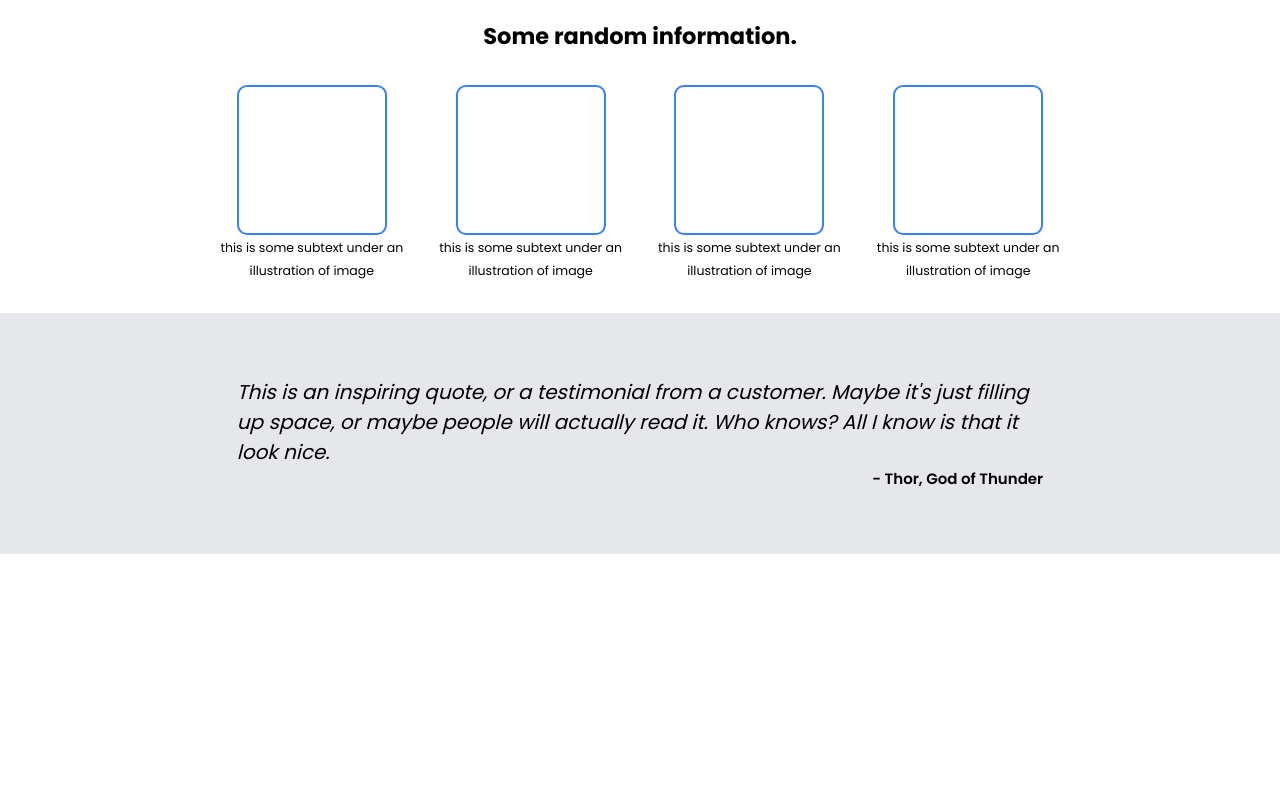
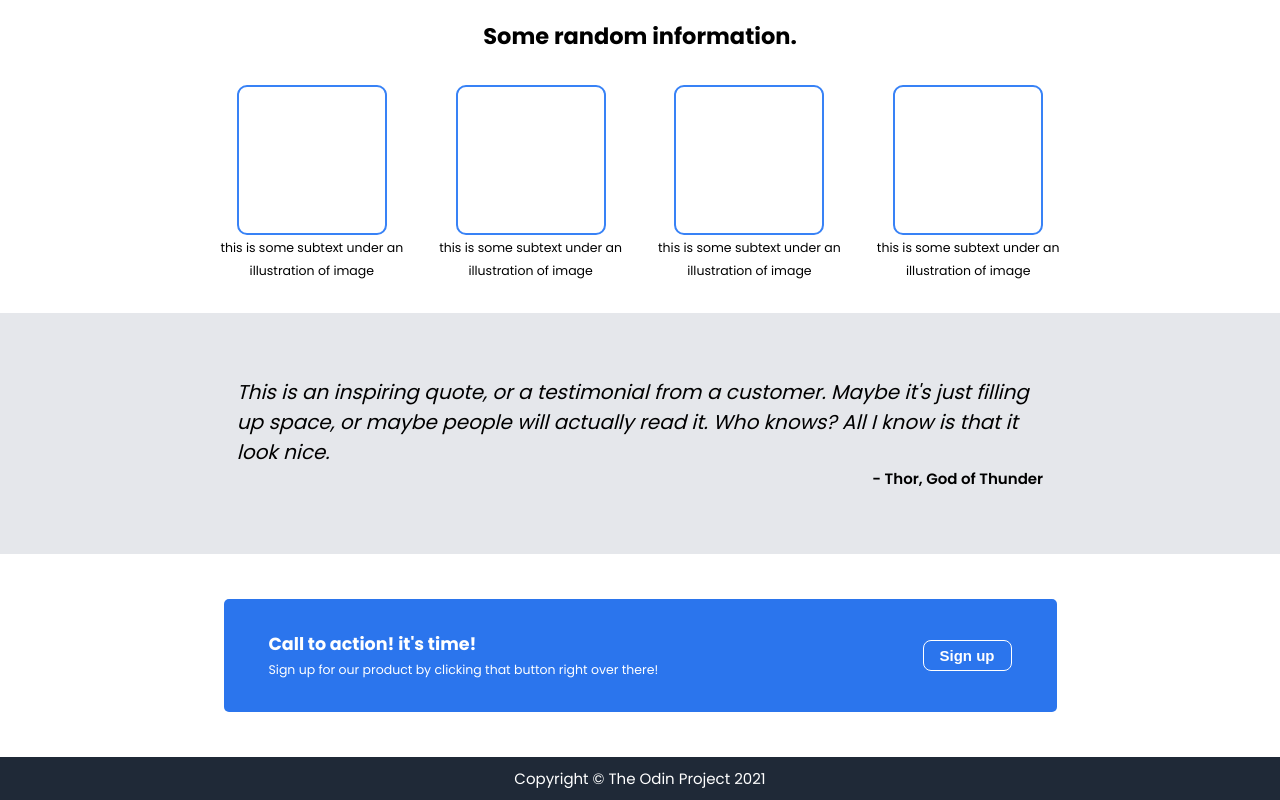
Before and after one commit to Liqaing/odin-landing-page, a plain HTML site: page index.html in a window 1280 px wide. Shown: the part 416-1216 px from the top of the page. Before the commit the page ends 970 px from the top, so only its background shows below. Drawn offline with Linux system fonts and the light colour scheme.

Commit message:
Create and style footer and contact

```diff
--- a/index.html
+++ b/index.html
@@ -67,9 +67,27 @@
                 </cite>
                 <p>- Thor, God of Thunder</p>
             </div>
-
         </div>
 
+        <div class="contact-container">
+            <div class="contact">
+                <div class="text">
+                    <h3>Call to action! it's time!</h3>
+                    <p>
+                        <small>
+                            Sign up for our product by clicking that button right over there!
+                        </small>
+                    </p>
+                </div>
+                <div>
+                    <button>Sign up</button>
+                </div>
+            </div>
+        </div>
+
+        <div class="footer">
+            <p>Copyright &copy; The Odin Project 2021</p>
+        </div>
     </div>
 </body>
 </html>
--- a/style.css
+++ b/style.css
@@ -61,7 +61,9 @@ body {
 
 .text button {
     background: #3882F6;
+    color: #fff;
     font-size: 15px;
+    font-weight: 600;
     margin-top: 6px;
     padding: 8px 16px;
     border: none;
@@ -124,3 +126,44 @@ body {
     font-weight: 600;
     align-self: flex-end;
 }
+
+/* For contact section */
+
+
+.contact-container {
+    padding: 45px;
+    display: flex;
+    justify-content: center;
+}
+
+.contact, .contact button {
+    color: #fff;
+}
+
+.contact {
+    width: 70%;
+    background: #2b75ed;
+    padding: 32px 45px;
+    border-radius: 5px;
+    display: flex;
+    align-items: center;
+    justify-content: space-between;
+}
+
+.contact button {
+    font-size: 15px;
+    font-weight: 600;
+    padding: 6px 16px;
+    background-color: transparent;
+    border: 1px solid #fff;
+    border-radius: 8px;
+}
+
+/* For footer */
+.footer {
+    background: #1f2937;
+    color: #fff;
+    padding: 10px;
+    display: flex;
+    justify-content: center;
+}
```
